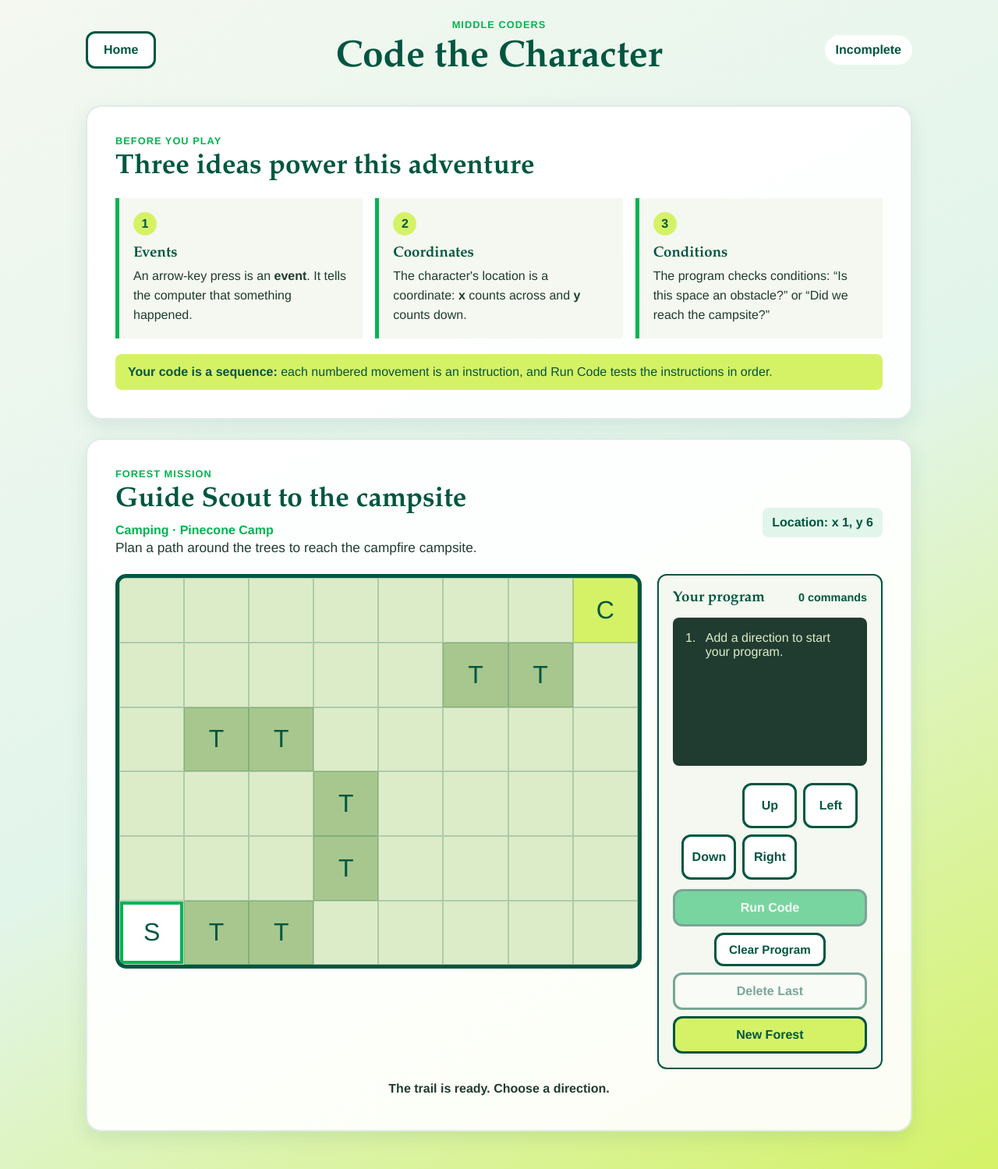
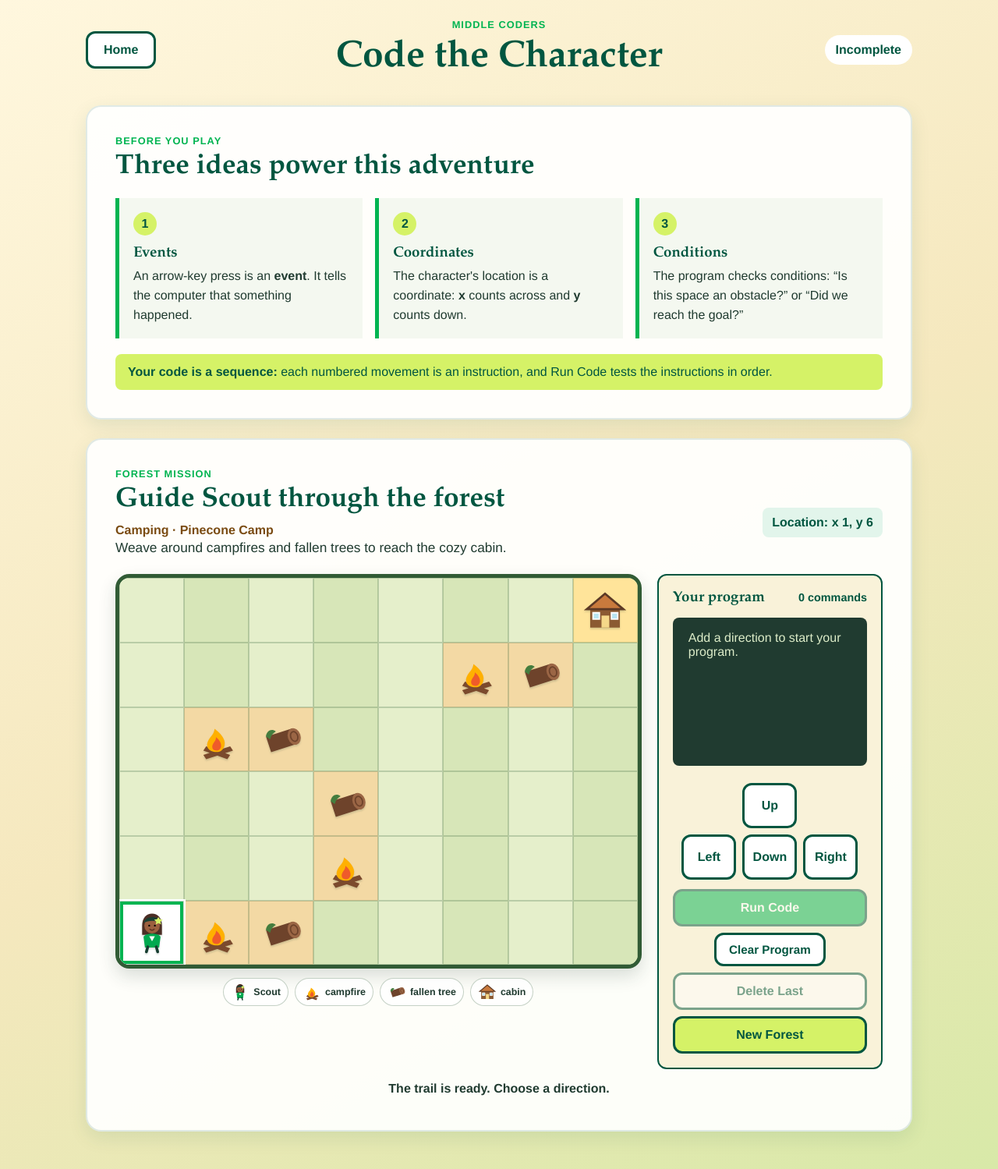
Before and after one commit to mec56853-cell/girls-who-code-website, a Flask app: page /middle-game/ in a window 1280 px wide. Shown: the whole page at 78% size. Run offline with Flask 3, Linux system fonts and the light colour scheme.

Commit message:
feat: redesign Code the Character forests

```diff
--- a/static/middle-game/game.css
+++ b/static/middle-game/game.css
@@ -3,10 +3,68 @@
 }
 
 body {
+    --page-start: #F4F8F0;
+    --page-end: #D5F267;
+    --theme-accent: #005640;
+    --theme-soft: #E2F5EB;
+    --trail-ground: #DCECC8;
+    --trail-ground-alt: #D2E6BA;
+    --trail-border: #005640;
+    --obstacle-cell: #B8D39C;
+    --goal-cell: #D5F267;
     margin: 0;
     min-height: 100vh;
-    background: linear-gradient(150deg, #F4F8F0 0%, #E2F5EB 52%, #D5F267 100%);
+    background: linear-gradient(150deg, var(--page-start) 0%, var(--theme-soft) 52%, var(--page-end) 100%);
     color: var(--gs-text, #203B30);
+    transition: background 260ms ease;
+}
+
+body[data-forest="camping"] {
+    --page-start: #FFF7DE;
+    --page-end: #D8E9A8;
+    --theme-accent: #7A4B12;
+    --theme-soft: #F5E8BE;
+    --trail-ground: #E5EFCB;
+    --trail-ground-alt: #D7E6B8;
+    --trail-border: #315B35;
+    --obstacle-cell: #F3D9A4;
+    --goal-cell: #FFE49A;
+}
+
+body[data-forest="hiking"] {
+    --page-start: #E9F4F8;
+    --page-end: #B9D5DD;
+    --theme-accent: #315D70;
+    --theme-soft: #DCECF0;
+    --trail-ground: #DDE8D8;
+    --trail-ground-alt: #CCDCC9;
+    --trail-border: #315D70;
+    --obstacle-cell: #D5D8D7;
+    --goal-cell: #F1D578;
+}
+
+body[data-forest="wildlife"] {
+    --page-start: #EDF8F1;
+    --page-end: #D9C9E8;
+    --theme-accent: #654177;
+    --theme-soft: #E7DEEE;
+    --trail-ground: #D5E8CF;
+    --trail-ground-alt: #C6DDBF;
+    --trail-border: #35694B;
+    --obstacle-cell: #C9E2DD;
+    --goal-cell: #E6D7A3;
+}
+
+body[data-forest="troop"] {
+    --page-start: #FFF0E8;
+    --page-end: #F5CBA7;
+    --theme-accent: #8B3E2F;
+    --theme-soft: #F9DED1;
+    --trail-ground: #E8E0BA;
+    --trail-ground-alt: #DCD3A8;
+    --trail-border: #6C4932;
+    --obstacle-cell: #F4C7A5;
+    --goal-cell: #F7D66B;
 }
 
 .activity-header {
@@ -184,7 +242,7 @@ body {
 
 .route-theme {
     margin: -10px 0 0;
-    color: var(--gs-green, #00B451);
+    color: var(--theme-accent);
     font-weight: 800;
 }
 
@@ -204,9 +262,14 @@ body {
     aspect-ratio: 8 / 6;
     margin: 0 auto;
     overflow: hidden;
-    border: 5px solid var(--gs-forest, #005640);
-    border-radius: 14px;
-    background: #B7D59A;
+    border: 5px solid var(--trail-border);
+    border-radius: 18px;
+    background: var(--trail-ground);
+    box-shadow: 0 10px 22px rgba(32, 59, 48, 0.16);
+}
+
+.trail-stage {
+    min-width: 0;
 }
 
 .coding-layout {
@@ -220,30 +283,82 @@ body {
     display: grid;
     place-items: center;
     min-width: 0;
-    border: 1px solid rgba(0, 86, 64, 0.22);
-    background: #DCECC8;
+    position: relative;
+    border: 1px solid color-mix(in srgb, var(--trail-border) 24%, transparent);
+    background: var(--trail-ground);
     color: var(--gs-forest, #005640);
     font-size: clamp(1.1rem, 4vw, 2rem);
 }
 
+.trail-cell:nth-child(2n) {
+    background: var(--trail-ground-alt);
+}
+
 .trail-cell.obstacle {
-    background: #A7C78E;
+    background: var(--obstacle-cell);
 }
 
 .trail-cell.goal {
-    background: var(--gs-star, #D5F267);
+    background: var(--goal-cell);
 }
 
 .trail-cell.player {
     background: #FFFFFF;
-    box-shadow: inset 0 0 0 4px var(--gs-green, #00B451);
+    box-shadow: inset 0 0 0 4px var(--gs-green, #00B451), 0 0 0 2px #FFFFFF;
+    z-index: 1;
+}
+
+.trail-icon {
+    display: block;
+    width: 78%;
+    height: 78%;
+    max-width: 58px;
+    max-height: 58px;
+    filter: drop-shadow(0 2px 1px rgba(32, 59, 48, 0.18));
+}
+
+.scout-icon {
+    width: 88%;
+    height: 88%;
+}
+
+.goal-icon {
+    width: 84%;
+    height: 84%;
+}
+
+.trail-legend {
+    display: flex;
+    flex-wrap: wrap;
+    justify-content: center;
+    gap: 8px;
+    margin: 12px auto 0;
+}
+
+.legend-item {
+    display: inline-flex;
+    align-items: center;
+    gap: 5px;
+    padding: 5px 9px;
+    border: 1px solid color-mix(in srgb, var(--trail-border) 28%, transparent);
+    border-radius: 999px;
+    background: rgba(255, 255, 255, 0.82);
+    color: var(--gs-text, #203B30);
+    font-size: 0.78rem;
+    font-weight: 700;
+}
+
+.legend-item .trail-icon {
+    width: 24px;
+    height: 24px;
+    filter: none;
 }
 
 .program-panel {
     padding: 18px;
     border: 2px solid var(--gs-forest, #005640);
     border-radius: 12px;
-    background: #F4F8F0;
+    background: color-mix(in srgb, var(--theme-soft) 58%, #FFFFFF);
 }
 
 .program-heading {
@@ -291,6 +406,8 @@ body {
     color: #DCECC8;
     font-family: var(--font-body, Helvetica, Arial, sans-serif);
     font-weight: 400;
+    list-style: none;
+    margin-left: -22px;
 }
 
 .cell-label {
@@ -377,6 +494,22 @@ body {
 
 .control.up {
     grid-column: 2;
+    grid-row: 1;
+}
+
+.control[data-direction="left"] {
+    grid-column: 1;
+    grid-row: 2;
+}
+
+.control[data-direction="down"] {
+    grid-column: 2;
+    grid-row: 2;
+}
+
+.control[data-direction="right"] {
+    grid-column: 3;
+    grid-row: 2;
 }
 
 .reset-button {
--- a/static/middle-game/game.js
+++ b/static/middle-game/game.js
@@ -6,7 +6,12 @@
     {
       category: "Camping",
       name: "Pinecone Camp",
-      description: "Plan a path around the trees to reach the campfire campsite.",
+      theme: "camping",
+      description: "Weave around campfires and fallen trees to reach the cozy cabin.",
+      obstacleIcons: ["campfire", "log"],
+      obstacleNames: ["a campfire", "a fallen tree"],
+      goalIcon: "cabin",
+      goalLabel: "cabin",
       obstacles: [
         { x: 2, y: 6 }, { x: 3, y: 6 }, { x: 4, y: 5 }, { x: 4, y: 4 },
         { x: 2, y: 3 }, { x: 3, y: 3 }, { x: 6, y: 2 }, { x: 7, y: 2 },
@@ -15,7 +20,12 @@
     {
       category: "Hiking",
       name: "Ridge Hike",
-      description: "Cross the ridge trail and find the campsite beyond the hillside.",
+      theme: "hiking",
+      description: "Climb around boulders and fallen trees to earn the hiking badge.",
+      obstacleIcons: ["boulder", "log"],
+      obstacleNames: ["a boulder", "a fallen tree"],
+      goalIcon: "badge",
+      goalLabel: "hiking badge",
       obstacles: [
         { x: 2, y: 5 }, { x: 3, y: 5 }, { x: 5, y: 4 }, { x: 5, y: 3 },
         { x: 3, y: 2 }, { x: 4, y: 2 }, { x: 7, y: 3 },
@@ -24,7 +34,12 @@
     {
       category: "Wildlife",
       name: "Wildlife Watch",
-      description: "Give the wildlife plenty of space as you travel to the ranger campsite.",
+      theme: "wildlife",
+      description: "Pass the ponds and berry bushes without disturbing the wildlife lookout.",
+      obstacleIcons: ["pond", "bush"],
+      obstacleNames: ["a pond", "a berry bush"],
+      goalIcon: "lookout",
+      goalLabel: "wildlife lookout",
       obstacles: [
         { x: 2, y: 6 }, { x: 2, y: 5 }, { x: 4, y: 4 }, { x: 5, y: 4 },
         { x: 6, y: 2 }, { x: 6, y: 3 }, { x: 7, y: 2 },
@@ -33,13 +48,41 @@
     {
       category: "Troop adventure",
       name: "Troop Trail",
-      description: "Lead your troop around the markers and meet at the final campsite.",
+      theme: "troop",
+      description: "Navigate around tents and trail signs to reach the troop badge.",
+      obstacleIcons: ["tent", "sign"],
+      obstacleNames: ["a tent", "a trail sign"],
+      goalIcon: "troopBadge",
+      goalLabel: "troop badge",
       obstacles: [
         { x: 2, y: 6 }, { x: 3, y: 6 }, { x: 3, y: 4 }, { x: 4, y: 4 },
         { x: 6, y: 3 }, { x: 7, y: 3 }, { x: 5, y: 1 },
       ],
     },
   ];
+  const ICONS = {
+    scout: `<svg class="trail-icon scout-icon" viewBox="0 0 64 64" aria-hidden="true">
+      <path fill="#4b2e25" d="M18 22c0-11 6-17 14-17s14 6 14 17v13H18z"/>
+      <circle cx="32" cy="22" r="11" fill="#9b5f3f"/>
+      <path fill="#183f32" d="M20 18c2-10 22-12 25 1-7-5-17-5-25-1z"/>
+      <path fill="#00a94f" d="M20 38c3-6 21-6 24 0l-2 15H22z"/>
+      <path fill="#fff" d="M28 37h8l-4 7z"/><circle cx="28" cy="22" r="1.3"/><circle cx="36" cy="22" r="1.3"/>
+      <path fill="none" stroke="#5c2f22" stroke-linecap="round" stroke-width="1.5" d="M29 27c2 2 4 2 6 0"/>
+      <path fill="none" stroke="#163d30" stroke-linecap="round" stroke-width="4" d="M26 52l-2 7m14-7 2 7"/>
+      <path fill="#d5f267" d="M41 10l2 3 4 .5-3 3 .8 4-3.8-2-3.8 2 .8-4-3-3 4-.5z"/>
+    </svg>`,
+    campfire: `<svg class="trail-icon" viewBox="0 0 64 64" aria-hidden="true"><path fill="#7b4a2d" d="M13 48l4-6 34 12-4 6zm38-6 4 6-38 12-4-6z"/><path fill="#ffb000" d="M32 50c-12 0-17-8-11-18 3-5 7-7 8-15 8 6 16 15 14 23-1 6-5 10-11 10z"/><path fill="#ef5b2a" d="M32 48c-6 0-8-5-5-10 2-3 4-5 4-9 5 4 8 9 7 14-1 3-3 5-6 5z"/></svg>`,
+    log: `<svg class="trail-icon" viewBox="0 0 64 64" aria-hidden="true"><path fill="#6e432b" d="M13 22h38v23H13z" transform="rotate(-18 32 34)"/><ellipse cx="50" cy="28" rx="9" ry="12" fill="#9b6645" transform="rotate(-18 50 28)"/><ellipse cx="50" cy="28" rx="5" ry="7" fill="none" stroke="#6e432b" stroke-width="2" transform="rotate(-18 50 28)"/><path fill="#447d3e" d="M10 28c1-8 8-12 14-7-4 2-7 6-8 11z"/></svg>`,
+    boulder: `<svg class="trail-icon" viewBox="0 0 64 64" aria-hidden="true"><path fill="#78838a" d="M9 51l5-25 12-13 20 4 9 18-8 17z"/><path fill="#aab4b8" d="M20 26l8-8 12 3-7 8z"/><path fill="none" stroke="#56636a" stroke-width="3" d="M40 30l7 8-5 10"/></svg>`,
+    pond: `<svg class="trail-icon" viewBox="0 0 64 64" aria-hidden="true"><ellipse cx="32" cy="38" rx="25" ry="15" fill="#55b6cf"/><path fill="none" stroke="#dff8ff" stroke-linecap="round" stroke-width="3" d="M15 35c7-4 11 4 18 0s11 4 17 0M20 44c5-3 9 3 14 0s8 2 12 0"/><path fill="#3d843f" d="M10 27l6 8-8-2zm41-4 5 10-9-4z"/></svg>`,
+    bush: `<svg class="trail-icon" viewBox="0 0 64 64" aria-hidden="true"><circle cx="22" cy="35" r="14" fill="#4f8f43"/><circle cx="39" cy="31" r="17" fill="#65a650"/><circle cx="49" cy="41" r="11" fill="#397a39"/><circle cx="18" cy="31" r="3" fill="#8c3f63"/><circle cx="39" cy="25" r="3" fill="#8c3f63"/><circle cx="47" cy="40" r="3" fill="#8c3f63"/><path fill="#5b3c26" d="M30 47h6v11h-6z"/></svg>`,
+    tent: `<svg class="trail-icon" viewBox="0 0 64 64" aria-hidden="true"><path fill="#e96f45" d="M7 53L31 9l26 44z"/><path fill="#ffb25e" d="M31 9l2 44H7z"/><path fill="#6d392a" d="M32 34l12 19H32z"/><path fill="none" stroke="#324d3d" stroke-width="2" d="M31 7v48"/></svg>`,
+    sign: `<svg class="trail-icon" viewBox="0 0 64 64" aria-hidden="true"><path fill="#68432b" d="M29 12h7v46h-7z"/><path fill="#e0a34f" stroke="#68432b" stroke-width="2" d="M8 14h42l8 8-8 8H8z"/><path fill="#005640" d="M20 20h24v4H20z"/></svg>`,
+    cabin: `<svg class="trail-icon goal-icon" viewBox="0 0 64 64" aria-hidden="true"><path fill="#8b5a32" d="M11 28h42v28H11z"/><path fill="#c97a3d" stroke="#5c3925" stroke-width="3" d="M6 30L32 8l26 22z"/><path fill="#f5d889" d="M27 39h11v17H27z"/><path fill="#b9e5f2" stroke="#fff" stroke-width="2" d="M15 35h9v9h-9zm26 0h9v9h-9z"/></svg>`,
+    badge: `<svg class="trail-icon goal-icon" viewBox="0 0 64 64" aria-hidden="true"><circle cx="32" cy="28" r="22" fill="#d5f267" stroke="#005640" stroke-width="4"/><path fill="#00a94f" d="M32 12l5 10 11 2-8 8 2 12-10-6-10 6 2-12-8-8 11-2z"/><path fill="#005640" d="M20 47l-3 14 15-8 15 8-3-14z"/></svg>`,
+    lookout: `<svg class="trail-icon goal-icon" viewBox="0 0 64 64" aria-hidden="true"><path fill="#7b5232" d="M14 25h36v23H14z"/><path fill="#315d3b" d="M8 27L32 8l24 19z"/><path fill="#b9e5f2" stroke="#fff" stroke-width="2" d="M20 31h10v9H20zm15 0h10v9H35z"/><path fill="#6a442c" d="M27 45h10v14H27z"/></svg>`,
+    troopBadge: `<svg class="trail-icon goal-icon" viewBox="0 0 64 64" aria-hidden="true"><path fill="#f0b84f" stroke="#005640" stroke-width="4" d="M32 5l24 14-5 28-19 12-19-12-5-28z"/><path fill="#005640" d="M18 35c0-10 5-16 14-18 9 2 14 8 14 18-6-4-9-3-14 5-5-8-8-9-14-5z"/><circle cx="32" cy="21" r="4" fill="#d5f267"/></svg>`,
+  };
   const GOAL = { x: 8, y: 1 };
   const directions = {
     up: { x: 0, y: -1, label: "MOVE UP" },
@@ -76,11 +119,11 @@
       nextPosition.y < 1 ||
       nextPosition.y > HEIGHT
     ) {
-      return { ok: false, position, reason: "boundary" };
+      return { ok: false, position, attemptedPosition: nextPosition, reason: "boundary" };
     }
 
     if (routeHasObstacle(route, nextPosition)) {
-      return { ok: false, position, reason: "obstacle" };
+      return { ok: false, position, attemptedPosition: nextPosition, reason: "obstacle" };
     }
 
     return {
@@ -108,6 +151,7 @@
   }
 
   const trail = document.getElementById("trail");
+  const trailLegend = document.getElementById("trail-legend");
   const coordinates = document.getElementById("coordinates");
   const feedback = document.getElementById("feedback");
   const completionStatus = document.getElementById("completion-status");
@@ -133,8 +177,20 @@
     return ROUTES[routeIndex];
   }
 
-  function isObstacle(position) {
-    return routeHasObstacle(currentRoute(), position);
+  function obstacleDetails(route, position) {
+    const index = route.obstacles.findIndex((obstacle) => samePosition(obstacle, position));
+    if (index === -1) {
+      return null;
+    }
+    const typeIndex = index % route.obstacleIcons.length;
+    return {
+      icon: route.obstacleIcons[typeIndex],
+      name: route.obstacleNames[typeIndex],
+    };
+  }
+
+  function legendItem(icon, label) {
+    return `<span class="legend-item">${ICONS[icon]}<span>${label}</span></span>`;
   }
 
   function wasCompleted() {
@@ -164,13 +220,14 @@
   }
 
   function renderTrail() {
+    const route = currentRoute();
     trail.replaceChildren();
     for (let y = 1; y <= HEIGHT; y += 1) {
       for (let x = 1; x <= WIDTH; x += 1) {
         const cell = document.createElement("div");
         const position = { x, y };
         const isGoal = samePosition(position, GOAL);
-        const obstacle = isObstacle(position);
+        const obstacle = obstacleDetails(route, position);
         cell.className = "trail-cell";
         cell.dataset.x = String(x);
         cell.dataset.y = String(y);
@@ -179,17 +236,17 @@
 
         if (obstacle) {
           cell.classList.add("obstacle");
-          cell.innerHTML = '<span aria-hidden="true">T</span><span class="cell-label">Obstacle</span>';
-          cell.setAttribute("aria-label", `x ${x}, y ${y}, obstacle`);
+          cell.innerHTML = `${ICONS[obstacle.icon]}<span class="cell-label">${obstacle.name}</span>`;
+          cell.setAttribute("aria-label", `x ${x}, y ${y}, ${obstacle.name}`);
         } else if (isGoal) {
           cell.classList.add("goal");
-          cell.innerHTML = '<span aria-hidden="true">C</span><span class="cell-label">Campsite goal</span>';
-          cell.setAttribute("aria-label", `x ${x}, y ${y}, campsite goal`);
+          cell.innerHTML = `${ICONS[route.goalIcon]}<span class="cell-label">${route.goalLabel}</span>`;
+          cell.setAttribute("aria-label", `x ${x}, y ${y}, ${route.goalLabel} goal`);
         }
 
         if (samePosition(position, player)) {
           cell.classList.add("player");
-          cell.innerHTML = '<span aria-hidden="true">S</span><span class="cell-label">Character</span>';
+          cell.innerHTML = `${ICONS.scout}<span class="cell-label">Scout character</span>`;
           cell.setAttribute("aria-label", `x ${x}, y ${y}, Scout's location`);
         }
         trail.appendChild(cell);
@@ -197,9 +254,17 @@
     }
 
     coordinates.textContent = `Location: x ${player.x}, y ${player.y}`;
-    routeTheme.textContent = currentRoute().name;
-    routeCategory.textContent = currentRoute().category;
-    routeDescription.textContent = currentRoute().description;
+    document.body.dataset.forest = route.theme;
+    trail.setAttribute("aria-label", `${route.name} forest trail`);
+    routeTheme.textContent = route.name;
+    routeCategory.textContent = route.category;
+    routeDescription.textContent = route.description;
+    trailLegend.innerHTML = [
+      legendItem("scout", "Scout"),
+      legendItem(route.obstacleIcons[0], route.obstacleNames[0].replace(/^a /, "")),
+      legendItem(route.obstacleIcons[1], route.obstacleNames[1].replace(/^a /, "")),
+      legendItem(route.goalIcon, route.goalLabel),
+    ].join("");
   }
 
   function renderProgram(activeIndex = -1) {
@@ -251,7 +316,11 @@
     }
 
     if (!result.ok) {
-      return { ok: false, message: "This command hits a tree. Debug the obstacle condition and change the route." };
+      const obstacle = obstacleDetails(currentRoute(), result.attemptedPosition);
+      return {
+        ok: false,
+        message: `This command runs into ${obstacle.name}. Debug the obstacle condition and change the route.`,
+      };
     }
 
     player = result.position;
@@ -297,7 +366,7 @@
         finished = true;
         markComplete();
         renderProgram(index);
-        setFeedback(`You reached the campsite on command ${index + 1}! Your program works.`, "good");
+        setFeedback(`You reached the ${currentRoute().goalLabel} on command ${index + 1}! Your program works.`, "good");
         takeaway.hidden = false;
         return;
       }
@@ -305,7 +374,7 @@
 
     running = false;
     renderProgram();
-    setFeedback("Your program ran without hitting an obstacle, but Scout needs more commands to reach the campsite.", "warning");
+    setFeedback(`Your program ran without hitting an obstacle, but Scout needs more commands to reach the ${currentRoute().goalLabel}.`, "warning");
     takeaway.hidden = false;
   }
 
--- a/templates/middle-game/play.html
+++ b/templates/middle-game/play.html
@@ -37,7 +37,7 @@
                 <article>
                     <span class="concept-number">3</span>
                     <h3>Conditions</h3>
-                    <p>The program checks conditions: “Is this space an obstacle?” or “Did we reach the campsite?”</p>
+                    <p>The program checks conditions: “Is this space an obstacle?” or “Did we reach the goal?”</p>
                 </article>
             </div>
             <p class="lesson-callout"><strong>Your code is a sequence:</strong> each numbered movement is an instruction, and Run Code tests the instructions in order.</p>
@@ -47,15 +47,18 @@
             <div class="game-heading">
                 <div>
                     <p class="eyebrow">Forest mission</p>
-                    <h2 id="game-title">Guide Scout to the campsite</h2>
+                    <h2 id="game-title">Guide Scout through the forest</h2>
                     <p class="route-theme"><span id="route-category">Camping</span> · <span id="route-theme">Pinecone Camp</span></p>
                 </div>
                 <p class="coordinates" id="coordinates" aria-live="polite">Location: x 1, y 6</p>
             </div>
-            <p class="instructions" id="route-description">Plan a path around the trees to reach the campfire campsite.</p>
+            <p class="instructions" id="route-description">Weave around campfires and fallen trees to reach the cozy cabin.</p>
 
             <div class="coding-layout">
-                <div class="trail" id="trail" role="grid" aria-label="Forest trail"></div>
+                <div class="trail-stage">
+                    <div class="trail" id="trail" role="grid" aria-label="Forest trail"></div>
+                    <div class="trail-legend" id="trail-legend" aria-label="Trail map key"></div>
+                </div>
 
                 <section class="program-panel" aria-labelledby="program-title">
                     <div class="program-heading">
```
Also changed, not shown: tests/middle_game.test.cjs (+5 -0 lines).
